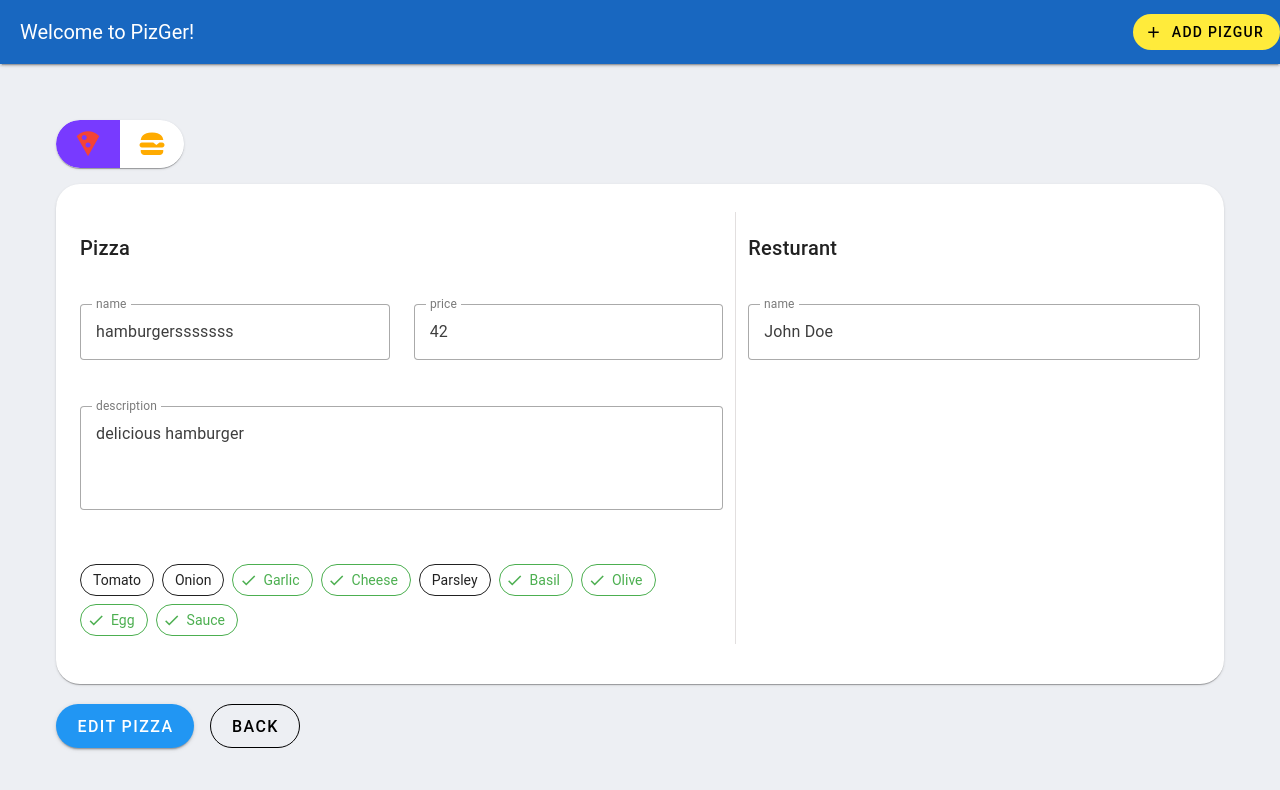
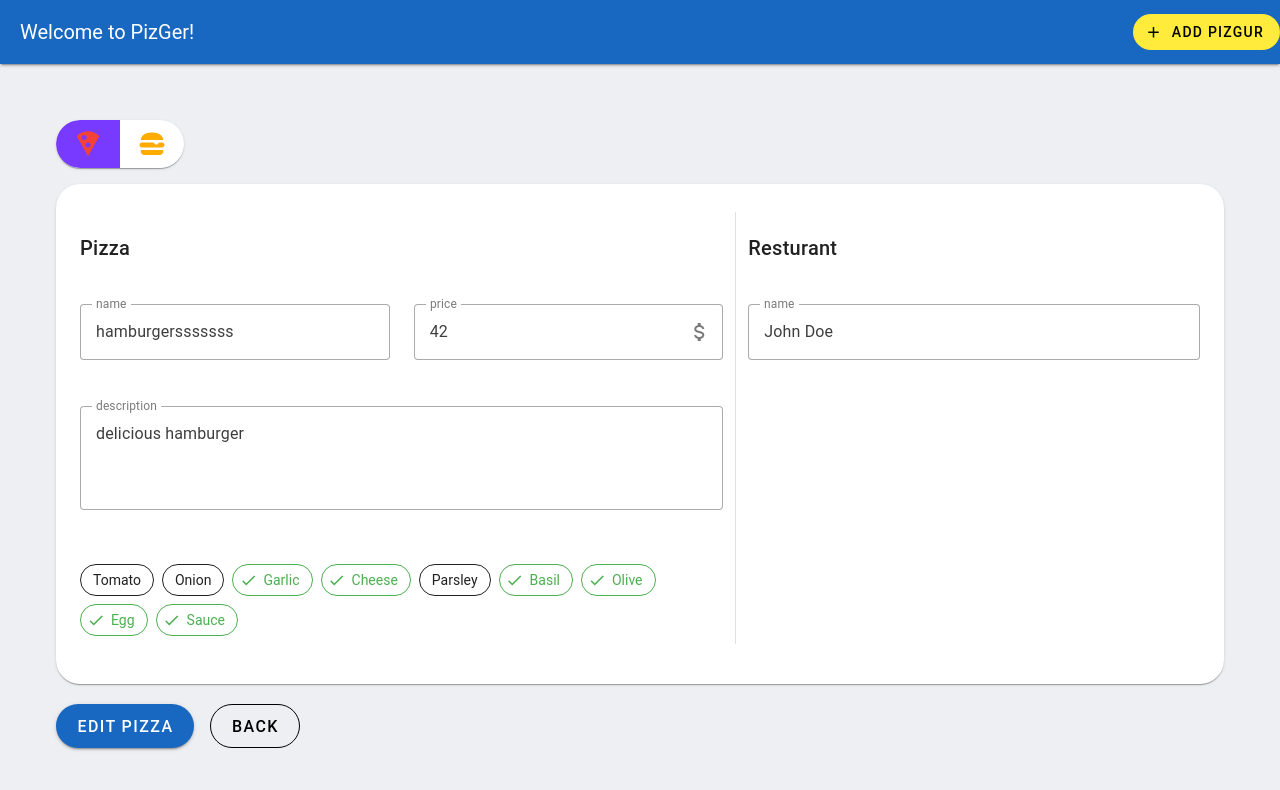
Before and after one commit to maedekaboli/PizGer, a Vue app: page /food/1 in a window 1280 px wide. Shown: the top 790 px of the page. Built offline with nearby package versions, Linux system fonts and the light colour scheme; data requests are answered from the project's data file.

Commit message:
some validiton rule added for price

```diff
--- a/src/views/food/editFood/EditFood.vue
+++ b/src/views/food/editFood/EditFood.vue
@@ -17,7 +17,7 @@ const { loading, food } = storeToRefs(useFoodsListStore())
 const btnName = ref('add')
 const schema = yup.object({
     name: yup.string().required().label('Name'),
-    price: yup.string().required().label('Price'),
+    price: yup.number().required().positive().typeError('Price must be a number').label('Price'),
 });
 
 if (route.params.id) {
@@ -60,7 +60,7 @@ const onToggleBtns = (selectedBtn: SelectedFoodType) => {
                 </v-col>
             </v-row>
         </v-card>
-        <v-btn type="submit" :disabled="loading" rounded="pill" class="mt-5" size="large" color="info">
+        <v-btn type="submit" :disabled="loading" rounded="pill" class="mt-5" size="large" color="primary">
             {{ btnName }} {{ selectedFood.name }}
         </v-btn>
         <router-link to="/">
--- a/src/views/food/editFood/FoodForm.vue
+++ b/src/views/food/editFood/FoodForm.vue
@@ -15,19 +15,19 @@ const ingredients = ref(Object.values(IngridentsEnum).slice(ingridentsEnumLength
     <v-row>
         <v-col cols="12" sm="6">
             <Field name="name" v-model="food.name" v-slot="{ field, errors }">
-                <v-text-field v-bind="field" v-model="food.name" label="name" variant="outlined"
+                <v-text-field v-bind="field" v-model.trim="food.name" label="name" variant="outlined"
                     :error-messages="errors"></v-text-field>
             </Field>
         </v-col>
         <v-col cols="12" sm="6">
             <Field name="price" v-model="food.price" v-slot="{ field, errors }">
-                <v-text-field v-bind="field" v-model="food.price" label="price" variant="outlined"
-                    :error-messages="errors"></v-text-field>
+                <v-text-field v-bind="field" append-inner-icon="mdi-currency-usd" v-model.number="food.price"
+                    label="price" variant="outlined" :error-messages="errors"></v-text-field>
             </Field>
         </v-col>
         <v-col cols="12">
-            <v-textarea v-model="food.desc" label="description" auto-grow variant="outlined" rows="3" row-height="25"
-                shaped></v-textarea>
+            <v-textarea v-model.trim="food.desc" label="description" auto-grow variant="outlined" rows="3"
+                row-height="25" shaped></v-textarea>
         </v-col>
     </v-row>
     <v-row>
```
